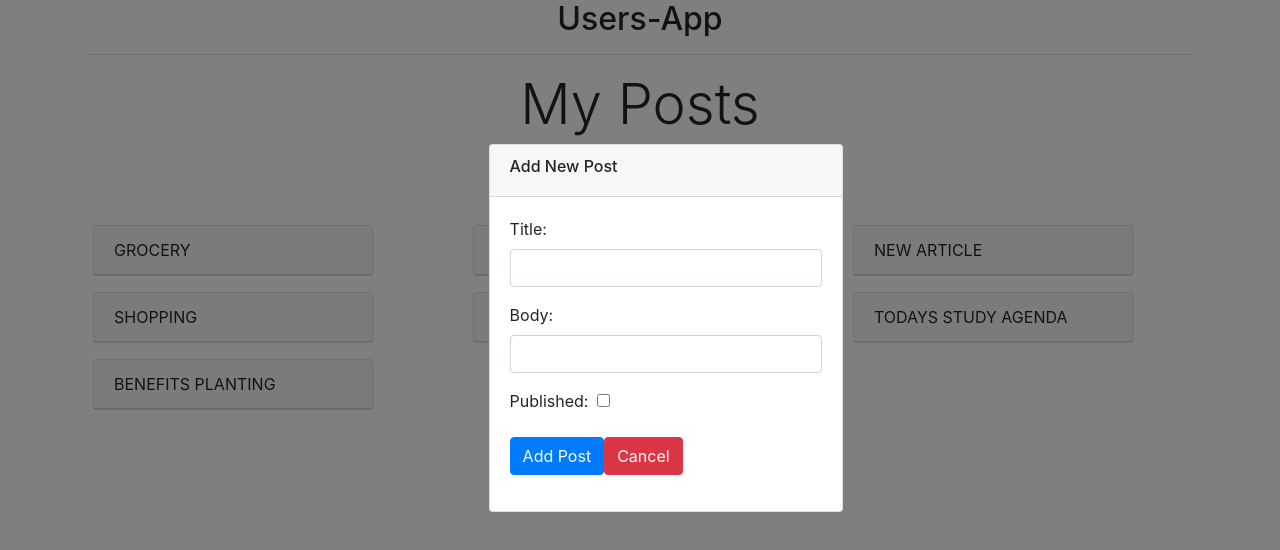
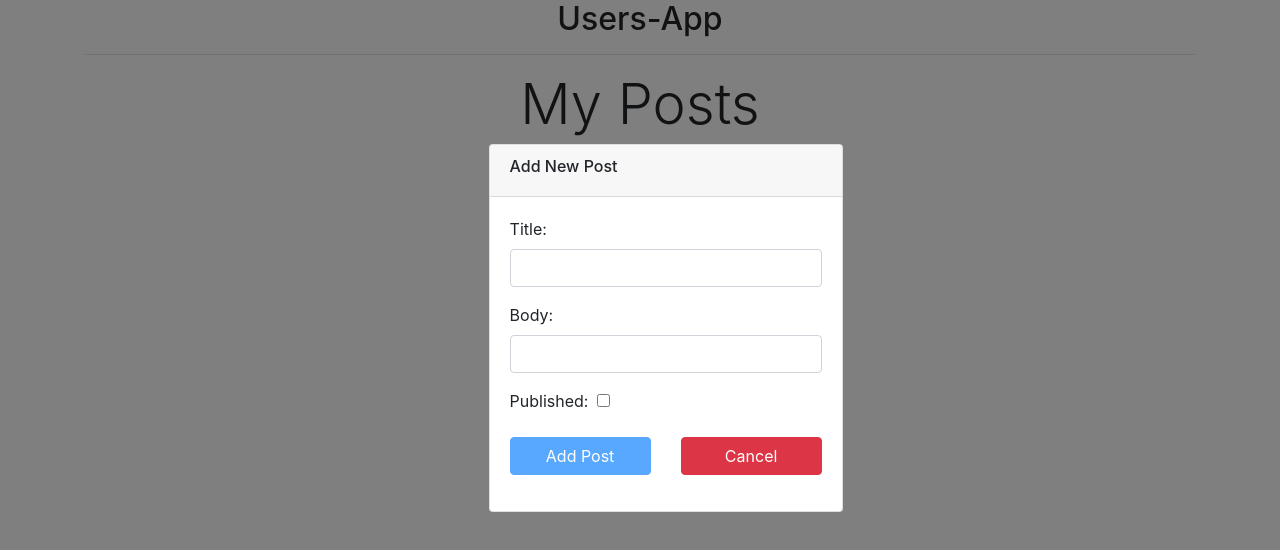
Before and after one commit to Ketakikas/users-app, an Angular app: page / in a window 1280 px wide. Both pictures are taken after a click on the button "Add New Post". Shown: the top 550 px of the page. Built offline with nearby package versions, Linux system fonts and the light colour scheme; data requests are answered from the project's data file.

Commit message:
global error handling

```diff
--- a/src/app/app.module.ts
+++ b/src/app/app.module.ts
@@ -1,7 +1,7 @@
 import { NgModule } from '@angular/core';
 import { BrowserModule } from '@angular/platform-browser';
 import { FormsModule,ReactiveFormsModule } from '@angular/forms';
-import {HttpClientModule} from '@angular/common/http';
+import {HttpClientModule, HTTP_INTERCEPTORS} from '@angular/common/http';
 
 import { AppComponent } from './app.component';
 import {UsersComponent} from './components/users/users.component';
@@ -36,6 +36,8 @@ import { SubjectsDemoComponent } from './components/subjects-demo/subjects-demo.
 import { PostsComponent } from './components/posts/posts.component';
 import { NewPostComponent } from './components/posts/new-post/new-post.component';
 import { ViewPostComponent } from './components/posts/view-post/view-post.component';
+import { ResponseInterceptor } from './services/response.interceptor';
+import { RequestInterceiptor } from './services/request.interceiptor';
 
 @NgModule({
   declarations: [
@@ -78,7 +80,17 @@ import { ViewPostComponent } from './components/posts/view-post/view-post.compon
     ReactiveFormsModule,
     HttpClientModule
   ],
-  providers: [UserService],
+  providers: [UserService,
+  {
+    provide:HTTP_INTERCEPTORS,
+    useClass:ResponseInterceptor,
+    multi:true
+  },
+  {
+    provide:HTTP_INTERCEPTORS,
+    useClass:RequestInterceiptor,
+    multi:true
+  }],
   bootstrap: [AppComponent]
 })
 export class AppModule { }
--- a/src/app/components/posts/new-post/new-post.component.html
+++ b/src/app/components/posts/new-post/new-post.component.html
@@ -10,18 +10,36 @@
                         <div class="form-group">
                             <label for="title">Title:</label>
                             <input type="text" name="title" class="form-control" formControlName="title"/>
+                            <div class="row" *ngIf="title.touched || title.valid">
+                                <div class="col">
+                                    <p class="alert alert-danger" [hidden]="!title.hasError('required')">Title is mandatory.</p>
+                                    <!-- <p class="alert alert-danger" [hidden]="title.hasError('minLength')">Title must have minimum 3 characters.</p> -->
+                                </div>
+                            </div>
                         </div>
                         <div class="form-group">
                             <label for="body">Body:</label>
                             <input type="text" name="body" class="form-control" formControlName="body"/>
+                            <div class="row" *ngIf="body.touched || body.valid">
+                                <div class="col">
+                                    <p class="alert alert-danger" [hidden]="!body.hasError('required')">Body is mandatory.</p>
+                                    <!-- <p class="alert alert-danger" [hidden]="body.hasError('minLength')">Body must have minimum 6 characters.</p> -->
+                                </div>
+                            </div>
                         </div>
                         <div class="form-group">
                             <label for="published">Published:&nbsp;&nbsp;</label>
                             <input type="checkbox" name="published" formControlName="published"/>
                         </div>
-                        <div class="form-group">
-                            <button class="btn btn-primary" type="submit">Add Post</button>
-                            <button class="btn btn-danger" (click)="onCancel()">Cancel</button>
+                        <div class="form-group text-center">
+                            <div class="row">
+                                <div class="col-6">
+                                    <button class="btn btn-primary btn-block" [disabled]="!postForm.valid" type="submit">Add Post</button>
+                                </div>
+                                <div class="col-6">
+                                    <button class="btn btn-danger btn-block" (click)="onCancel()">Cancel</button>
+                                </div>
+                            </div>
                         </div>
                     </form>
                 </div>
--- a/src/app/components/posts/new-post/new-post.component.ts
+++ b/src/app/components/posts/new-post/new-post.component.ts
@@ -1,5 +1,5 @@
 import { Component, EventEmitter, OnInit, Output } from '@angular/core';
-import { FormBuilder, FormControl, FormGroup } from '@angular/forms';
+import { FormBuilder, FormControl, FormGroup, Validators } from '@angular/forms';
 import { Post } from 'src/app/model/post-model';
 import { v4 } from 'uuid';
 import { PostsComponent } from '../posts.component';
@@ -10,9 +10,17 @@ import { PostsComponent } from '../posts.component';
   styleUrls: ['./new-post.component.css']
 })
 export class NewPostComponent implements OnInit {
-  title=new FormControl('',[]);
-  body=new FormControl('',[]);
-  published=new FormControl('',[]);
+  title=new FormControl('',[
+    Validators.required,
+    // Validators.minLength(3)
+  ]);
+  body=new FormControl('',[
+    Validators.required,
+    // Validators.minLength(6)
+  ]);
+  published=new FormControl('',[
+    Validators.required
+  ]);
   @Output()
   postEvent=new EventEmitter<Post>();
 
--- a/src/app/components/posts/posts.component.ts
+++ b/src/app/components/posts/posts.component.ts
@@ -16,8 +16,10 @@ export class PostsComponent implements OnInit {
 
   ngOnInit(): void {
     this.postService.getPosts()
-    .subscribe(posts=>{
-      this.posts=posts;
+    .subscribe({
+      next : posts => this.posts = posts,
+      error : err => {throw err},
+      complete :  () => console.log("COMPLETED")
     });
   }
   onAddPost(post:Post){
--- a/src/app/services/post-service.service.ts
+++ b/src/app/services/post-service.service.ts
@@ -32,7 +32,8 @@ export class PostServiceService {
   }
 
   editPost(post:Post){
-    return this.httpClient.patch(`${this.baseUrl}/posts/${post.id}`,post);
+    const {id,body,published}=post;
+    return this.httpClient.patch(`${this.baseUrl}/posts/${id}`,{body,published});
   }
   deletePost(id:string){
     return this.httpClient.delete(`${this.baseUrl}/posts/${id}`);
--- /dev/null
+++ b/src/app/services/request.interceiptor.ts
@@ -0,0 +1,15 @@
+import { HttpEvent, HttpHandler, HttpInterceptor, HttpParams, HttpRequest } from "@angular/common/http";
+import { Injectable } from "@angular/core";
+import { Observable } from "rxjs";
+
+@Injectable()
+export class RequestInterceiptor implements HttpInterceptor{
+    intercept(req: HttpRequest<any>, next: HttpHandler): Observable<HttpEvent<any>> {
+        console.log("[Request Interceptor]:",req);
+        const clonedReq=req.clone({
+            params:new HttpParams().set("auth","bearer token")//JwtToken
+        })
+       return next.handle(clonedReq);
+    }
+
+}
--- /dev/null
+++ b/src/app/services/response.interceptor.ts
@@ -0,0 +1,14 @@
+import { HttpEvent, HttpHandler, HttpInterceptor, HttpRequest } from "@angular/common/http";
+import { table } from "console";
+import { Observable } from "rxjs";
+import { tap } from "rxjs/operators";
+
+export class ResponseInterceptor implements HttpInterceptor{
+    intercept(req: HttpRequest<any>, next: HttpHandler): Observable<HttpEvent<any>> {
+        return next.handle(req)
+        .pipe(tap(response=>{
+            console.log("[Response Interceptor]:",JSON.stringify(response));
+        }));
+    }
+
+}
--- a/src/assets/data/db.json
+++ b/src/assets/data/db.json
@@ -9,8 +9,8 @@
     {
       "id": "102",
       "title": "insurance",
-      "body": "to renew car insurance by tomorrow",
-      "published": true
+      "body": "to renew car insurance",
+      "published": false
     },
     {
       "id": "103",
@@ -39,7 +39,7 @@
     {
       "id": "4e999780-b326-43e6-bcb4-5cb74246f1d1",
       "title": "Benefits Planting",
-      "body": "plant a tree to get better future",
+      "body": "plant a tree to get better future.",
       "published": true
     }
   ]
```
Also changed, not shown: src/app/services/global-error-handler.interceptor.ts (added, +11 -0 lines), src/app/services/global-error.interceptor.ts (added, +32 -0 lines).
